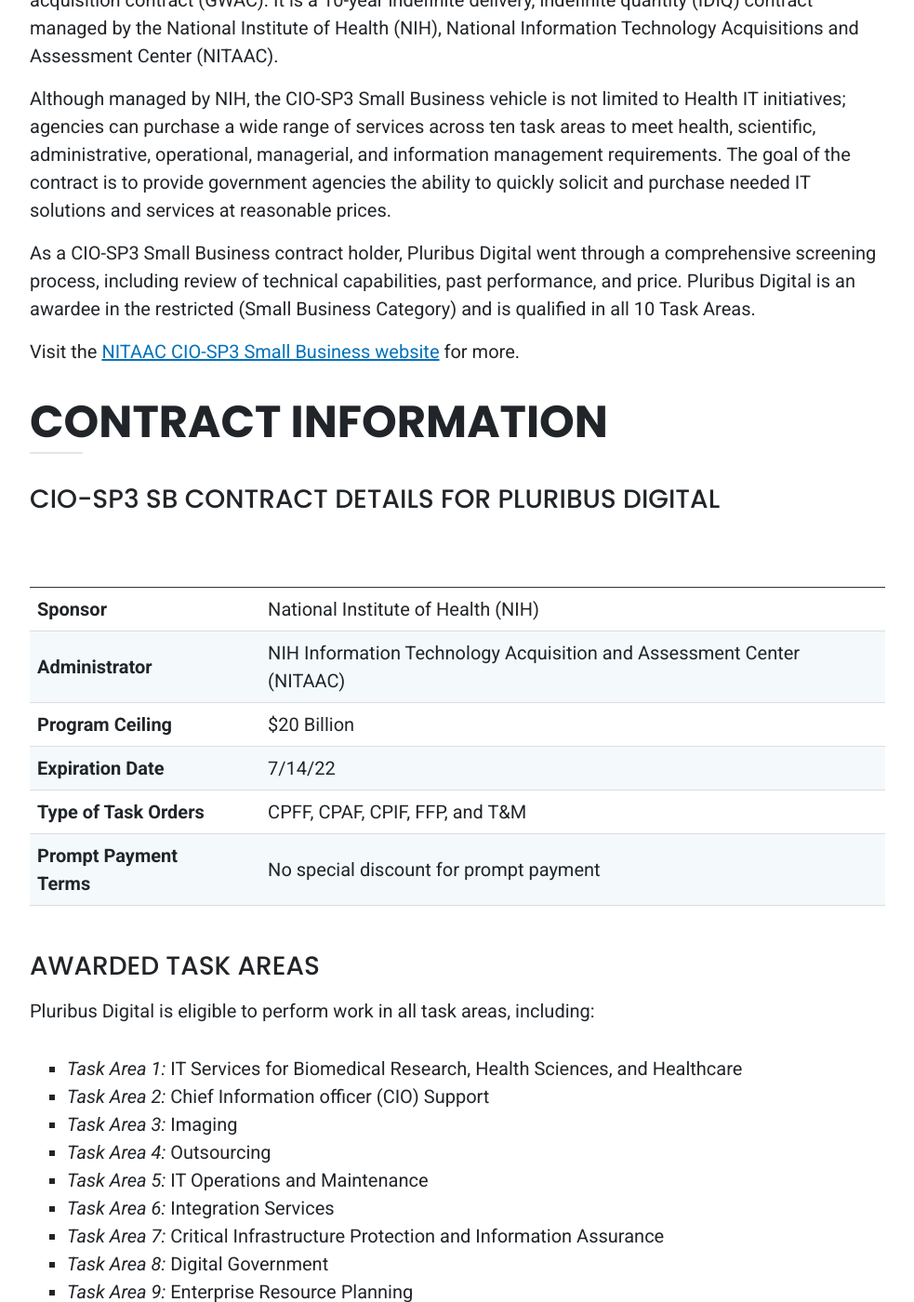
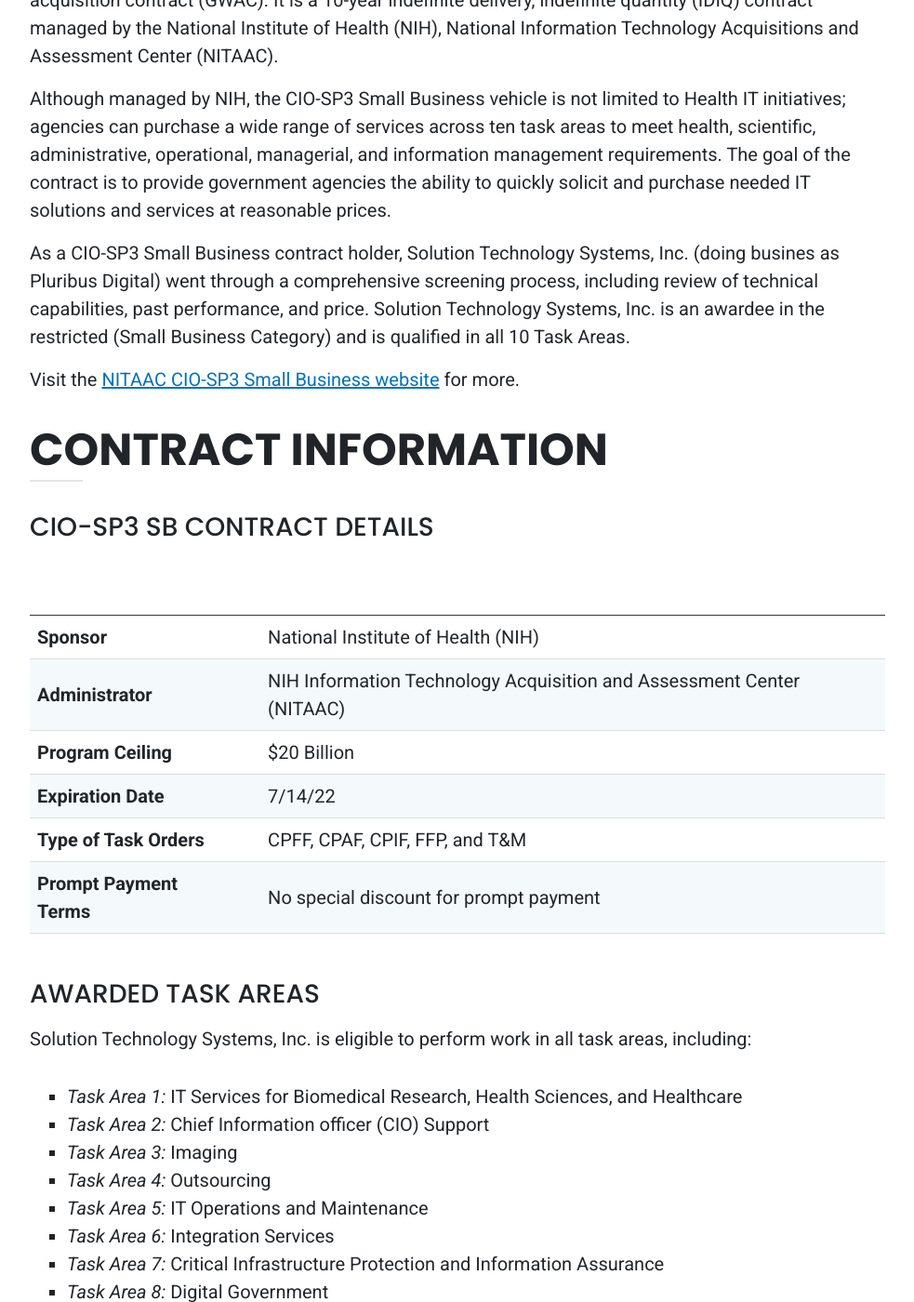
Before and after one commit to PluribusDigital/pluribusdigital-com, a Jekyll site: the page built from content/work/contract_vehicles/cio_sp3.md, in a window 1280 px wide and 1400 px high, scrolled down 709 px. Shown: the whole window at 93% size, without its empty margins (148-1131 px from the left). Built offline with Jekyll 4.4.1, drawn with Linux system fonts in a browser that asks for light colours; some of the changed text lies outside the part shown.

Commit message:
reflect STSI consistent name (#14)

```diff
--- a/content/work/contract_vehicles/cio_sp3.md
+++ b/content/work/contract_vehicles/cio_sp3.md
@@ -11,13 +11,13 @@
 
 Although managed by NIH, the CIO-SP3 Small Business vehicle is not limited to Health IT initiatives; agencies can purchase a wide range of services across ten task areas to meet health, scientific, administrative, operational, managerial, and information management requirements. The goal of the contract is to provide government agencies the ability to quickly solicit and purchase needed IT solutions and services at reasonable prices.
 
-As a CIO-SP3 Small Business contract holder, Pluribus Digital went through a comprehensive screening process, including review of technical capabilities, past performance, and price. Pluribus Digital is an awardee in the restricted (Small Business Category) and is qualified in all 10 Task Areas.
+As a CIO-SP3 Small Business contract holder, Solution Technology Systems, Inc. (doing busines as Pluribus Digital) went through a comprehensive screening process, including review of technical capabilities, past performance, and price. Solution Technology Systems, Inc. is an awardee in the restricted (Small Business Category) and is qualified in all 10 Task Areas.
 
 Visit the [NITAAC CIO-SP3 Small Business website](https://nitaac.nih.gov/services/cio-sp3-small-business) for more.
 
 ## Contract Information
 
-### CIO-SP3 SB Contract Details for Pluribus Digital
+### CIO-SP3 SB Contract Details
 
 | | |
 | :--- | :--- |
@@ -30,7 +30,7 @@
 
 ### Awarded Task Areas
 
-Pluribus Digital is eligible to perform work in all task areas, including:
+Solution Technology Systems, Inc. is eligible to perform work in all task areas, including:
 * _Task Area 1:_ IT Services for Biomedical Research, Health Sciences, and Healthcare
 * _Task Area 2:_ Chief Information officer (CIO) Support
 * _Task Area 3:_ Imaging
@@ -62,6 +62,6 @@
 
 ### Contact Us
 
-_POC:_ Ben Morris, Pluribus Digital Program Manager for CIO-SP3 Contract <br />
+_POC:_ Ben Morris, Solution Technology Systems, Inc. (DBA Pluribus Digital) Program Manager for CIO-SP3 Contract <br />
 _Phone:_  703-522-2696 <br />
-_Email:_ [cio-sp3@pluribusdigital.com](mailto:cio-sp3@pluribusdigital.com)
+_Email:_ [cio-sp3@stsiinc.com](mailto:cio-sp3@stsiinc.com)
```
